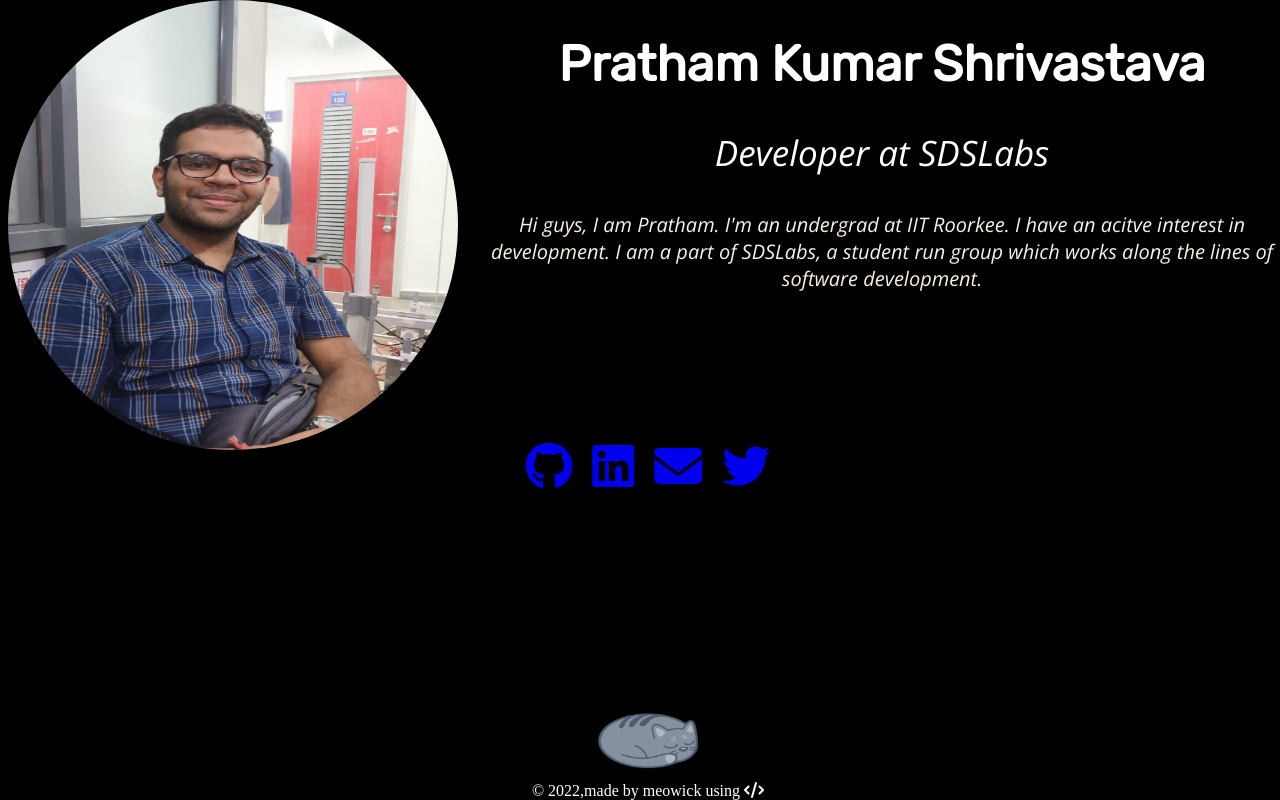
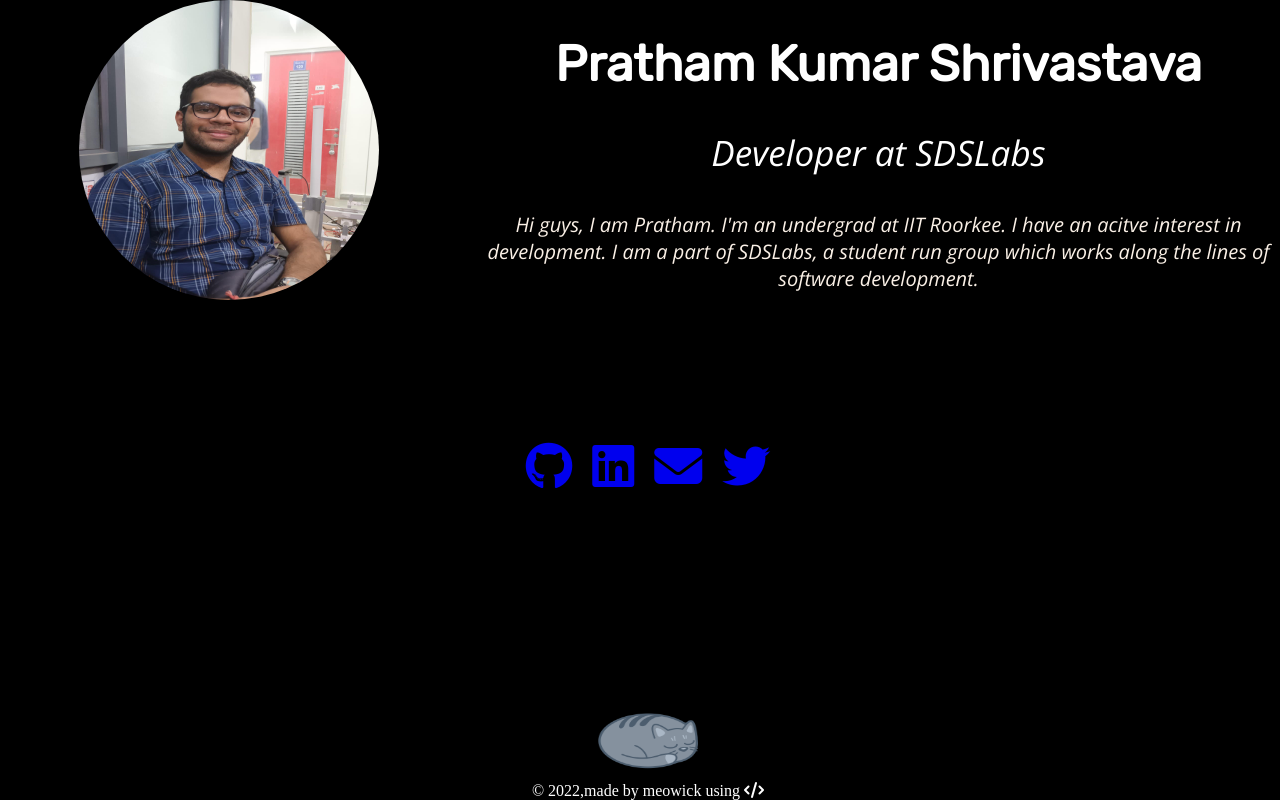
Before and after one commit to pratham1729/pratham1729.github.io, a plain HTML site: page index.html in a window 1280 px wide. Drawn offline with nearby package versions, Linux system fonts and the light colour scheme.

Commit message:
hi again

```diff
--- a/index.html
+++ b/index.html
@@ -20,7 +20,7 @@
         <div class="splitc top">
             <div class="container2">
             <div style="width:35%; height:100%;">
-            <img src="images/mypic.jpg" class="lol">
+            <center><img src="images/mypic.jpg" class="lol"></center>
             </div>
             <div style="width:65%; height:100%;">
             <h1 class="frontpage1">Pratham Kumar Shrivastava</h1>
--- a/mycss.css
+++ b/mycss.css
@@ -65,8 +65,8 @@ body {
 }
 
 .lol{
-  height: 450px;
-  width: 450px;
+  height: 300px;
+  width: 300px;
   border-radius: 50%;
 }
 
```
